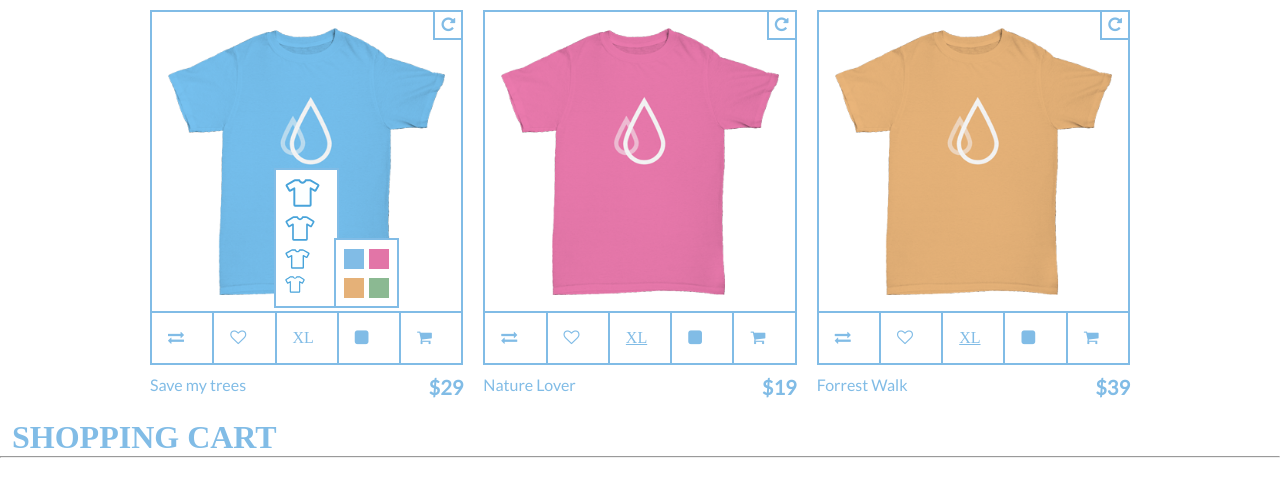
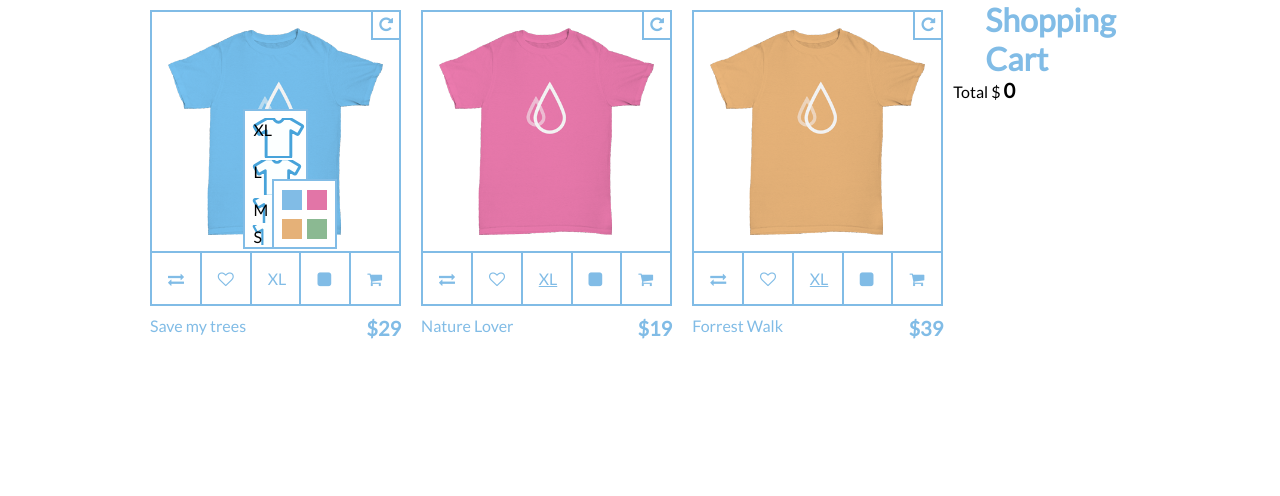
Before and after one commit to codingpixi/tshirt-shop, a plain HTML site: page index.html in a window 1280 px wide. Drawn offline with Linux system fonts and the light colour scheme.

Commit message:
working hardly and struggling

```diff
--- a/index.html
+++ b/index.html
@@ -1,5 +1,6 @@
 <!DOCTYPE html>
 <html>
+
 <head>
     <meta charset="utf-8">
     <title>2.2 T-Shirt Shop</title>
@@ -36,10 +37,10 @@
                 <div class="icons">XL</div>
 
                 <div class="size">
-                <div class="xlarge"><img src="assets/tshirt.svg" alt="extra large size tshirt"></div>
-                <div class="large"><img src="assets/tshirt.svg" alt="large size tshirt"></div>
-                <div class="medium"><img src="assets/tshirt.svg" alt="medium size tshirt"></div>
-                <div class="small"><img src="assets/tshirt.svg" alt="small size tshirt"></div>
+                    <div class="xlarge"><span>XL</span></div>
+                    <div class="large"><span>L</span></div>
+                    <div class="medium"><span>M</span></div>
+                    <div class="small"><span>S</span></div>
                 </div>
                 <!--shirt color icon-->
                 <a class="icons" href="#"><i class="fa fa-square" aria-hidden="true"></i></a>
@@ -57,7 +58,8 @@
 
             </div>
             <footer>
-            <p>Save my trees </p><div class="dollar-symbol">$<span class="price">29</span></div>
+                <p>Save my trees </p>
+                <div class="dollar-symbol">$<span class="price">29</span></div>
             </footer>
 
         </article>
@@ -83,7 +85,8 @@
                 <a class="icons shopCart" href="#"><i class="fa fa-shopping-cart" aria-hidden="true"></i></a>
             </div>
             <footer>
-            <p>Nature Lover </p><div class="dollar-symbol">$<span class="price">19</span></div>
+                <p>Nature Lover </p>
+                <div class="dollar-symbol">$<span class="price">19</span></div>
             </footer>
         </article>
 
@@ -108,17 +111,21 @@
                 <a class="icons shopCart" href="#"><i class="fa fa-shopping-cart" aria-hidden="true"></i></a>
             </div>
             <footer>
-            <p>Forrest Walk </p><div class="dollar-symbol">$<span class="price">39</span></div>
+                <p>Forrest Walk </p>
+                <div class="dollar-symbol">$<span class="price">39</span></div>
             </footer>
         </article>
 
+        <section>
+            <h1>Shopping Cart</h1>
+            <ul></ul>
+
+            <p>Total $ <span id="totalPrice" class="price">0</span></p>
+
+        </section>
     </div>
 
-      <section>
-        <h1>Shopping Cart</h1>
-        <hr>
-        <ul></ul>
-      </section>
+
 
     <script src="javascript.js" type="text/javascript"></script>
     <!--
@@ -129,6 +136,7 @@
     -->
 
 </body>
+
 </html>
 
 <!--
--- a/javascript.js
+++ b/javascript.js
@@ -5,12 +5,17 @@ function logEvent() {
   console.log(event);
   }
 
+  var totalPrice = 0;
+
 
   function shopCart1() {
    let ul = document.querySelector("ul");
    let li = document.createElement("li");
    li.textContent = "Save my trees $29";
    ul.appendChild(li);
+   totalPrice = totalPrice + 29;
+   let price = document.querySelector("#totalPrice");
+   price.textContent = totalPrice;
   }
 
   function shopCart2() {
@@ -18,6 +23,9 @@ function logEvent() {
    let li = document.createElement("li");
    li.textContent = "Nature Lover $19";
    ul.appendChild(li);
+   totalPrice = totalPrice + 19;
+   let price = document.querySelector("#totalPrice");
+   price.textContent = totalPrice;
   }
 
   function shopCart3() {
@@ -25,6 +33,9 @@ function logEvent() {
    let li = document.createElement("li");
    li.textContent = "Forrest Walk $39";
    ul.appendChild(li);
+   totalPrice = totalPrice + 39;
+   let price = document.querySelector("#totalPrice");
+   price.textContent = totalPrice;
   }
 
   let purchaseShirt = document.querySelectorAll(".shopCart");
--- a/main.css
+++ b/main.css
@@ -2,25 +2,27 @@
     margin: 0;
     padding: 0;
     box-sizing: border-box;
+    font-family: 'Lato', sans-serif;
     /*-webkit-box-sizing: border-box;
    -moz-box-sizing: border-box;
         box-sizing: border-box;*/
 }
 
 h1 {
-  text-transform:uppercase;
     color: #81bce6;
     font-size: 2rem;
-  padding: 0 .75rem;
+    padding: 0 2rem;
 }
 
-hr {
-  color: #81bce6
+section p {
+  align-items: stretch;
+  padding: inherit;
 }
 
 ul {
     font-family: 'Lato', sans-serif;
     color: #81bce6;
+    padding: 0 2rem;
 }
 
 .container {
@@ -37,8 +39,8 @@ article {
     margin: 10px;
 }
 
-article img{
-  width:100%;
+article img {
+    width: 100%;
 }
 
 .product {
@@ -64,18 +66,6 @@ article img{
     right: 5px;
     transform: rotateY(90deg);
 }
-
-/* make original menu square not font awesome
-.colorsquare {
-  display: flex;
-  align-items: center;
-  justify-content: center;
-  color: #81bce6;
-  width: 100%;
-  padding-top: .25rem;
-  text-decoration: none;
-}
-*/
 
 .square {
     position: absolute;
@@ -107,17 +97,12 @@ article img{
     box-sizing: border-box;
 }
 
-/*.menu:hover {
-  display: none;
-}*/
-
 .icons {
+    flex: 1;
     color: #81bce6;
     border: .5px solid #81bce6;
     width: 20%;
     padding: 1rem;
-  /*align-items: center;
-  justify-content: center;*/
 }
 
 .icons:hover {
@@ -150,36 +135,46 @@ article img{
 }
 
 .xlarge {
-  width: 35px;
-  height: 35px;
+    position: relative;
+    width: 100%;
+    height: 40px;
+    background-size: cover;
+    background-image: url(assets/tshirt.svg);
+    background-position: center;
     /*background-color: #81bce6;*/
     padding: 2px;
     margin: 2.5px;
-  justify-content: center;
+    /*justify-content: center;*/
 }
 
 .large {
-  width: 30px;
-  height: 30px;
-  /*background-color: #81bce6;*/
+    width: 95%;
+    height: 35px;
+    background-size: cover;
+    background-image: url(assets/tshirt.svg);
+    background-position: center;
     padding: 2px;
     margin: 2.5px;
     justify-content: center;
 }
 
 .medium {
-  width: 25px;
+    width: 85%;
     height: 25px;
-  /*background-color: #81bce6;*/
+    background-size: cover;
+    background-image: url(assets/tshirt.svg);
+    background-position: center;
     padding: 2px;
     margin: 2.5px;
     justify-content: center;
 }
 
 .small {
-  width: 20px;
+    width: 75%;
     height: 20px;
-  /*background-color: #81bce6;*/
+    background-size: cover;
+    background-image: url(assets/tshirt.svg);
+    background-position: center;
     padding: 2px;
     margin: 2.5px;
 }
@@ -273,6 +268,7 @@ footer {
     background-color: blue;
 }
 
+
 /*
 .container menu {
   display: flex;
@@ -281,6 +277,11 @@ footer {
   margin: 0 auto;
 }
 */
+
+
+/*.menu:hover {
+  display: none;
+}*/
 
 
 /*
@@ -292,6 +293,20 @@ footer {
 }
 */
 
+
+/* make original menu square not font awesome
+.colorsquare {
+  display: flex;
+  align-items: center;
+  justify-content: center;
+  color: #81bce6;
+  width: 100%;
+  padding-top: .25rem;
+  text-decoration: none;
+}
+*/
+
+
 /*.square {   WORKED BUT TRYING ABSOULTE ABOVE
   position: relative;
   width: 45px;
```
Lines whose indentation alone changed are shown as unchanged.
